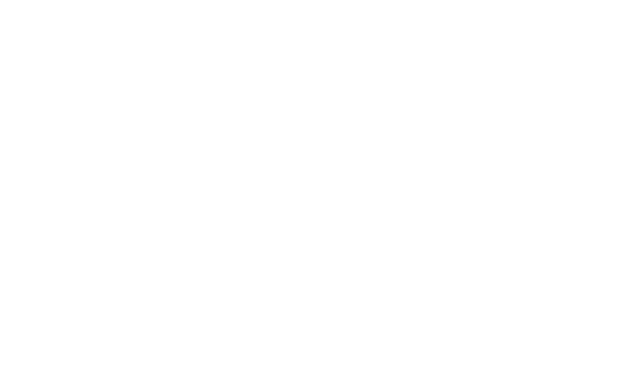
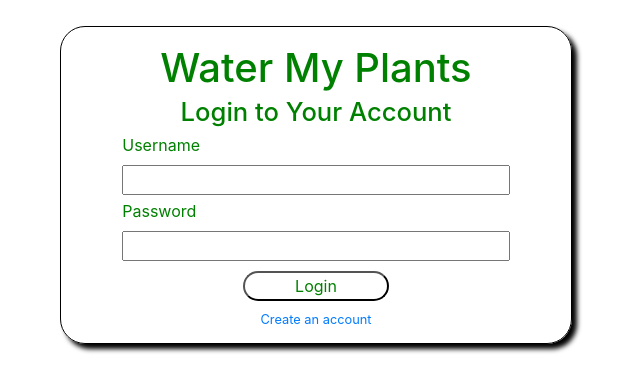
Before and after one commit to WaterMyPlants3/front-end, a React (Create React App) app in the folder front-end/: page / in a window 1280 px wide. Shown: the top 392 px of the page, without its empty margins (324-964 px from the left). Built offline with nearby package versions, Linux system fonts and the light colour scheme.

Commit message:
Remove login route from App.js

```diff
--- a/front-end/src/App.js
+++ b/front-end/src/App.js
@@ -8,7 +8,7 @@
 function App() {
   return (
     <div className="App">
-      <Route path="/login" component={LoginPage} />
+      <LoginPage />
     </div>
   );
 }
```
